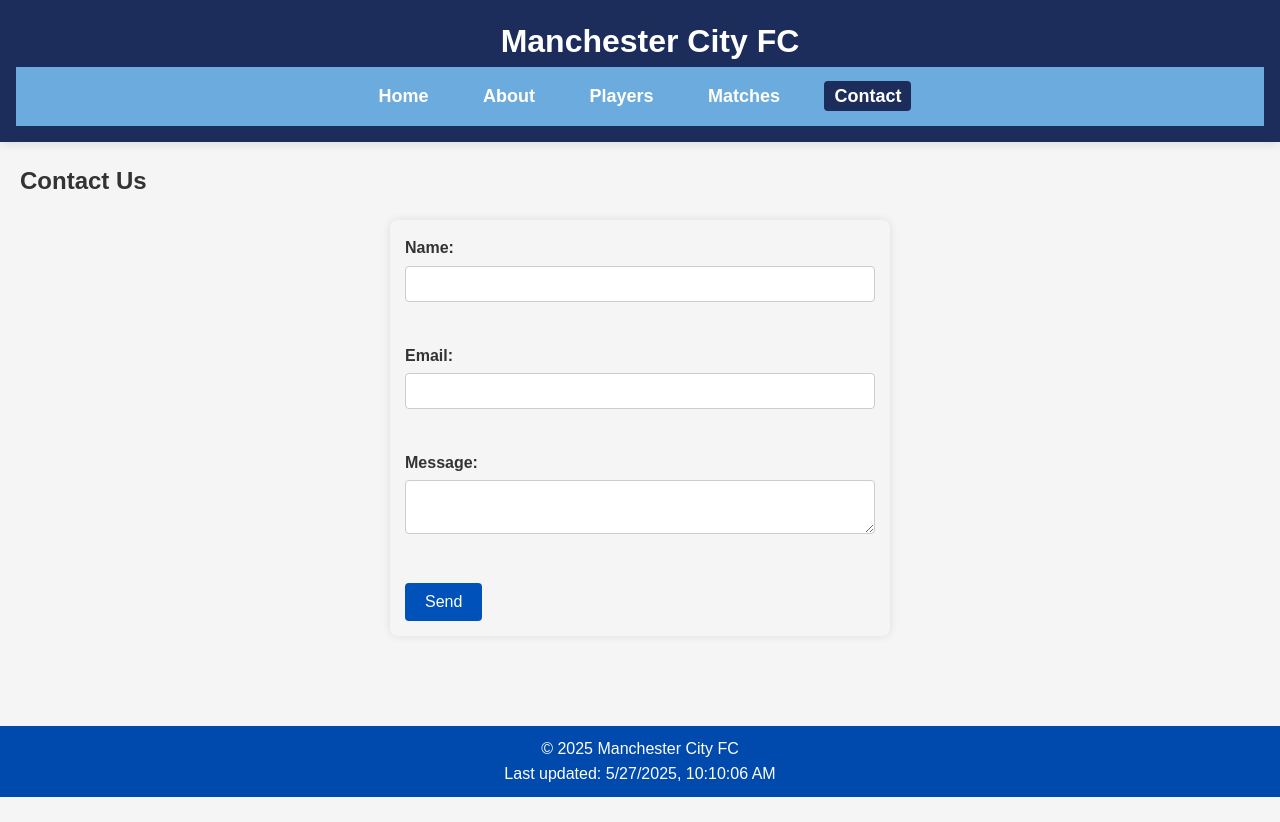
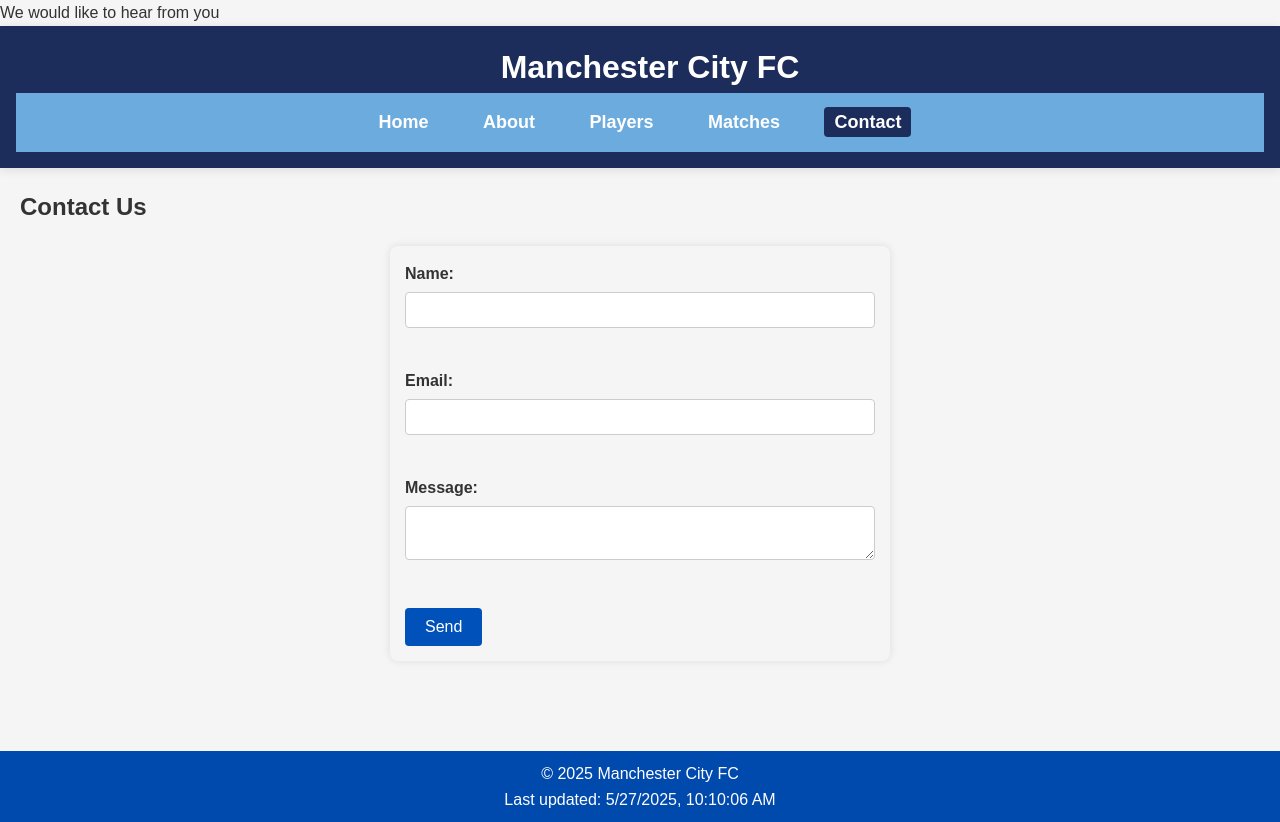
Before and after one commit to cse24-087/cse24-087, a plain HTML site: page contact.html in a window 1280 px wide. Before the commit the page ends 800 px from the top, so only its background shows below. Drawn offline with Linux system fonts and the light colour scheme; files whose address does not match are found by name.

Commit message:
Add files via upload

```diff
--- a/contact.html
+++ b/contact.html
@@ -3,6 +3,7 @@
 <head>
   <meta charset="UTF-8">
   <title>Contact Us</title>
+  <p>We would like to hear from you</p>
   <link rel="stylesheet" href="style.css">
   <script src="js/script.js" defer></script>
 </head>
```
